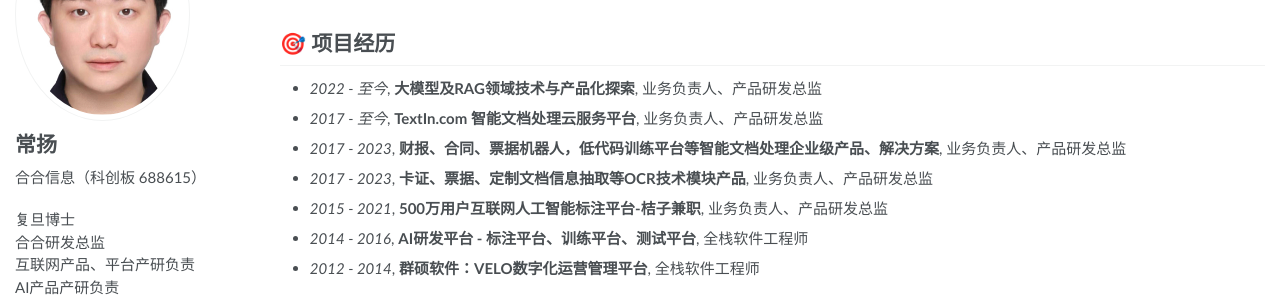
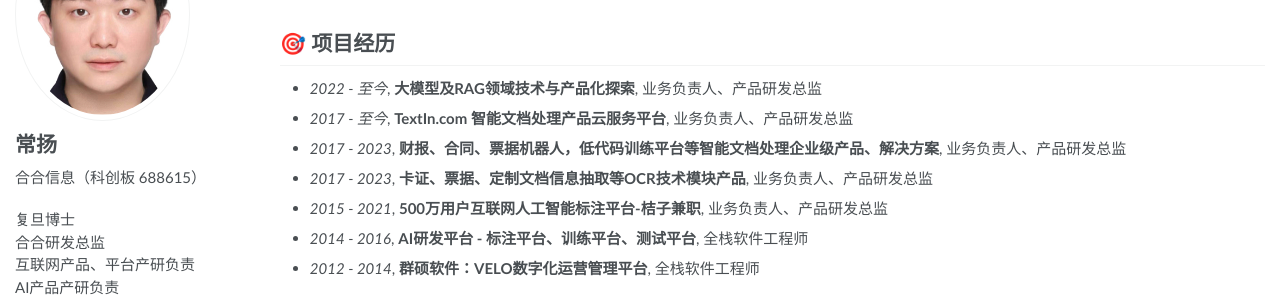
Before and after one commit to yangchangcy/yangchangcy.github.io, a Jekyll site: the page built from _pages/about.md, in a window 1280 px wide and 900 px high, scrolled down 553 px. Shown: the part 184-484 px from the top of the window. Built offline with Jekyll 4.4.1, drawn with Linux system fonts in a browser that asks for light colours.

Commit message:
Update about.md

```diff
--- a/_pages/about.md
+++ b/_pages/about.md
@@ -59,7 +59,7 @@ redirect_from:
 
 - *2022 - 至今*, **大模型及RAG领域技术与产品化探索**, 业务负责人、产品研发总监
 
-- *2017 - 至今*, **TextIn.com 智能文档处理云服务平台**, 业务负责人、产品研发总监
+- *2017 - 至今*, **TextIn.com 智能文档处理产品云服务平台**, 业务负责人、产品研发总监
 
 - *2017 - 2023*, **财报、合同、票据机器人，低代码训练平台等智能文档处理企业级产品、解决方案**, 业务负责人、产品研发总监
 
```
